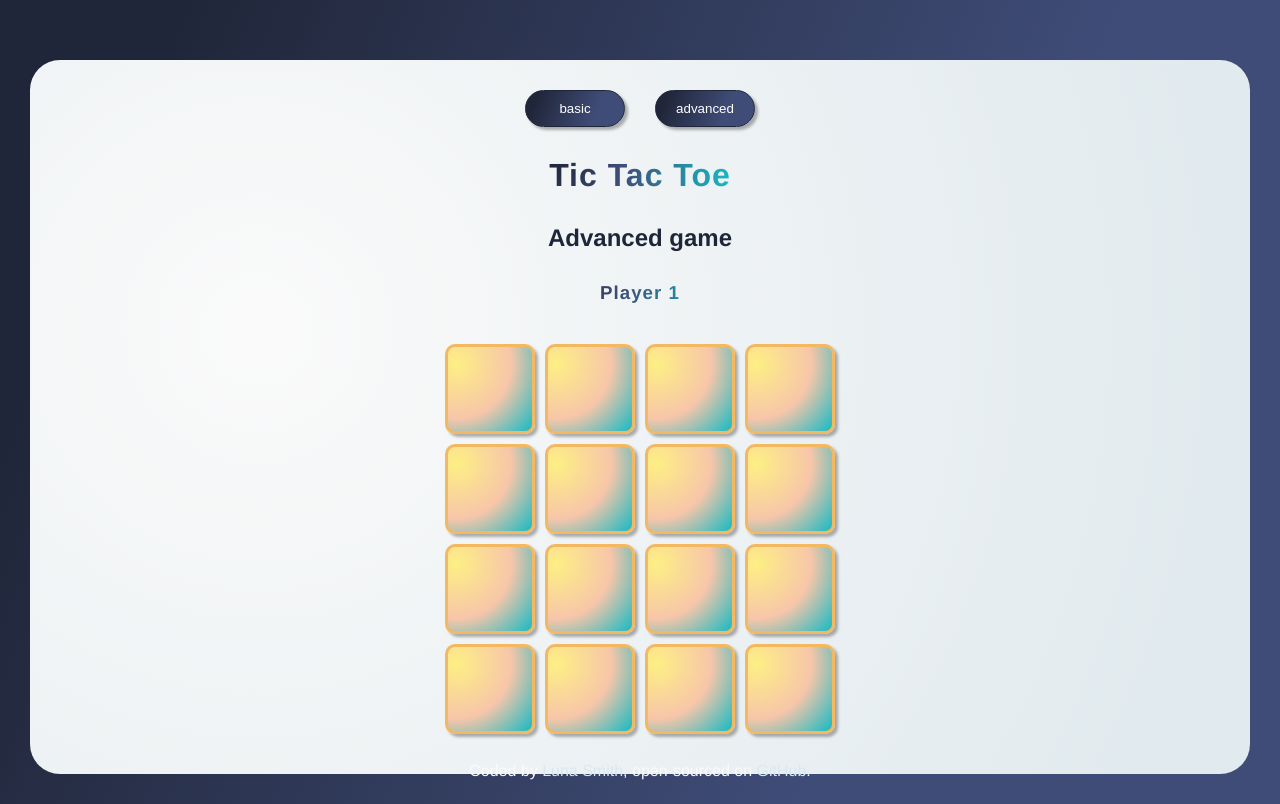
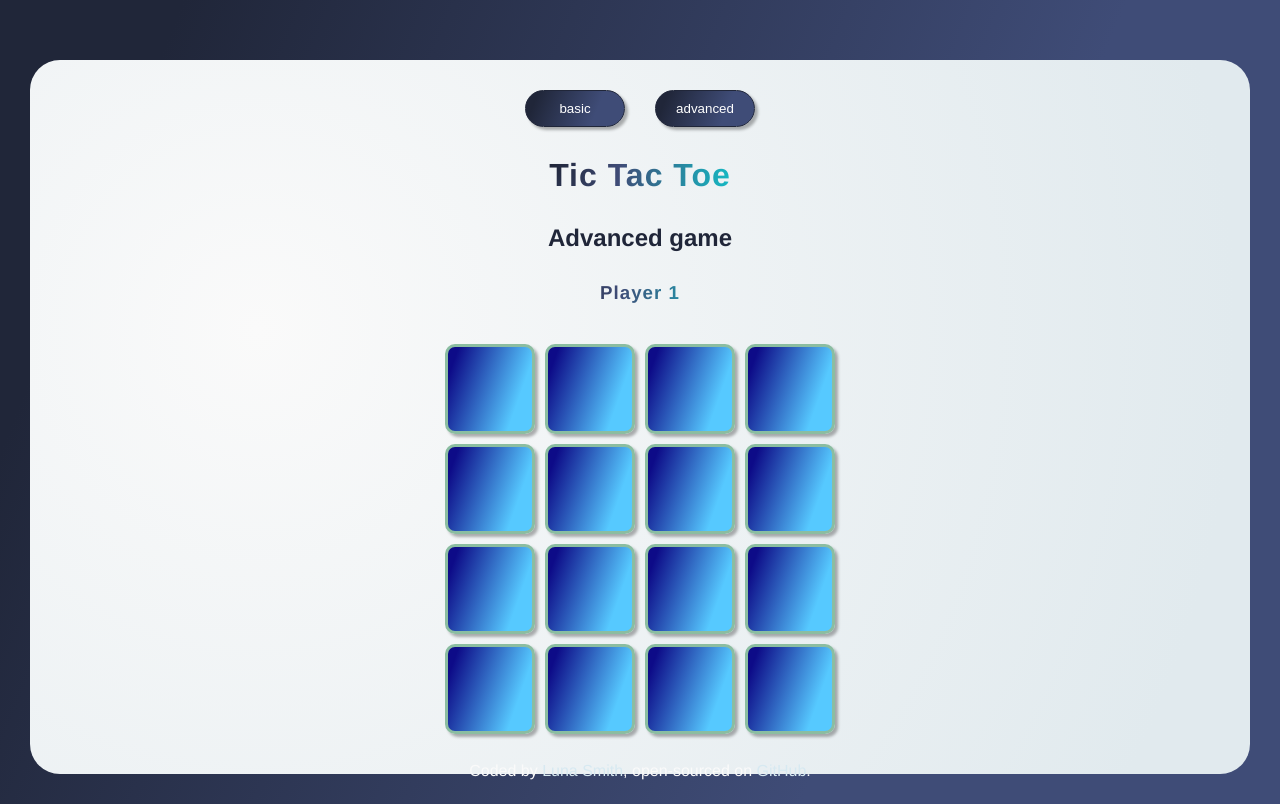
Before and after one commit to Lu-Smith/tic_tac_toe_vue, a Vue app: page / in a window 1280 px wide. Both pictures are taken after a click on the button "basic". Built offline with nearby package versions, Linux system fonts and the light colour scheme.

Commit message:
Updated style in AdvancedGrid.vue

```diff
--- a/src/components/AdvancedGame/AdvancedGrid.vue
+++ b/src/components/AdvancedGame/AdvancedGrid.vue
@@ -28,19 +28,20 @@
 .cell {
   width: 90px;
   height: 90px;
-  background: radial-gradient(circle at 10% 20%, rgb(253, 239, 132) 0%, rgb(247, 198, 169) 54.2%, rgb(21, 186, 196) 100.3%);
+  background: linear-gradient(109.5deg, rgb(13, 11, 136) 9.4%, rgb(86, 201, 255) 78.4%);
   display: flex;
   justify-content: center;
   align-items: center;
   border-radius: 10px;
-  border: 3px solid rgb(243, 184, 96);
+  border: 3px solid #8bbda1;
   box-shadow: 3px 3px 3px rgba(0, 0, 0, 0.3);
   font-size: 40px;
   cursor: pointer;
   transition: 200ms all ease-in-out;
+  color: #fdfbfb;
 }
 
 .cell:hover {
-  background: radial-gradient(circle at 10% 20%, rgba(253, 239, 132, 0.7) 0%, rgba(247, 198, 169, 0.7) 54.2%, rgba(21, 186, 196, 0.7) 100.3%);
+  background: linear-gradient(109.5deg, rgba(13, 11, 136, 0.6) 9.4%, rgba(86, 255, 248, 0.6) 78.4%);
 }
 </style>
```
